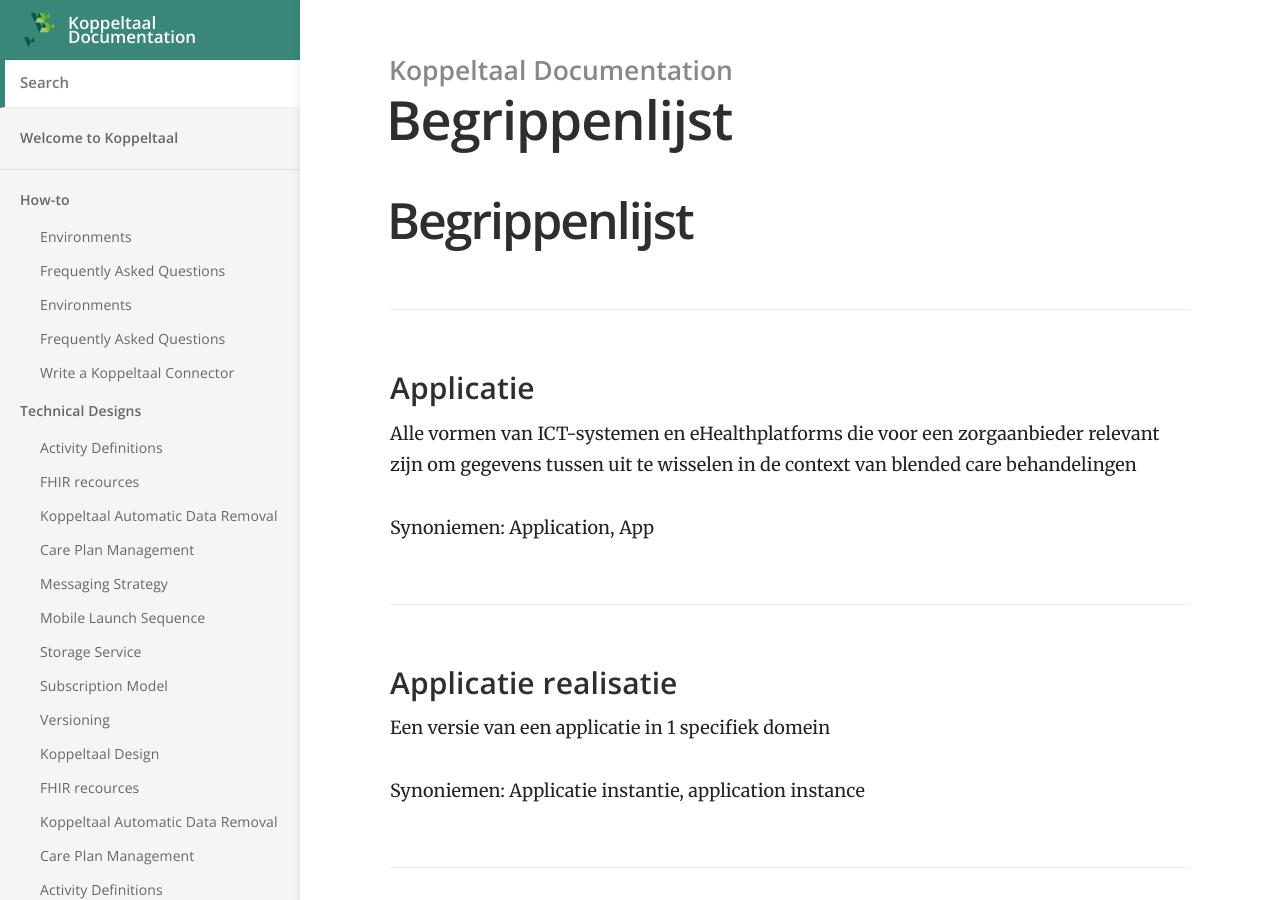
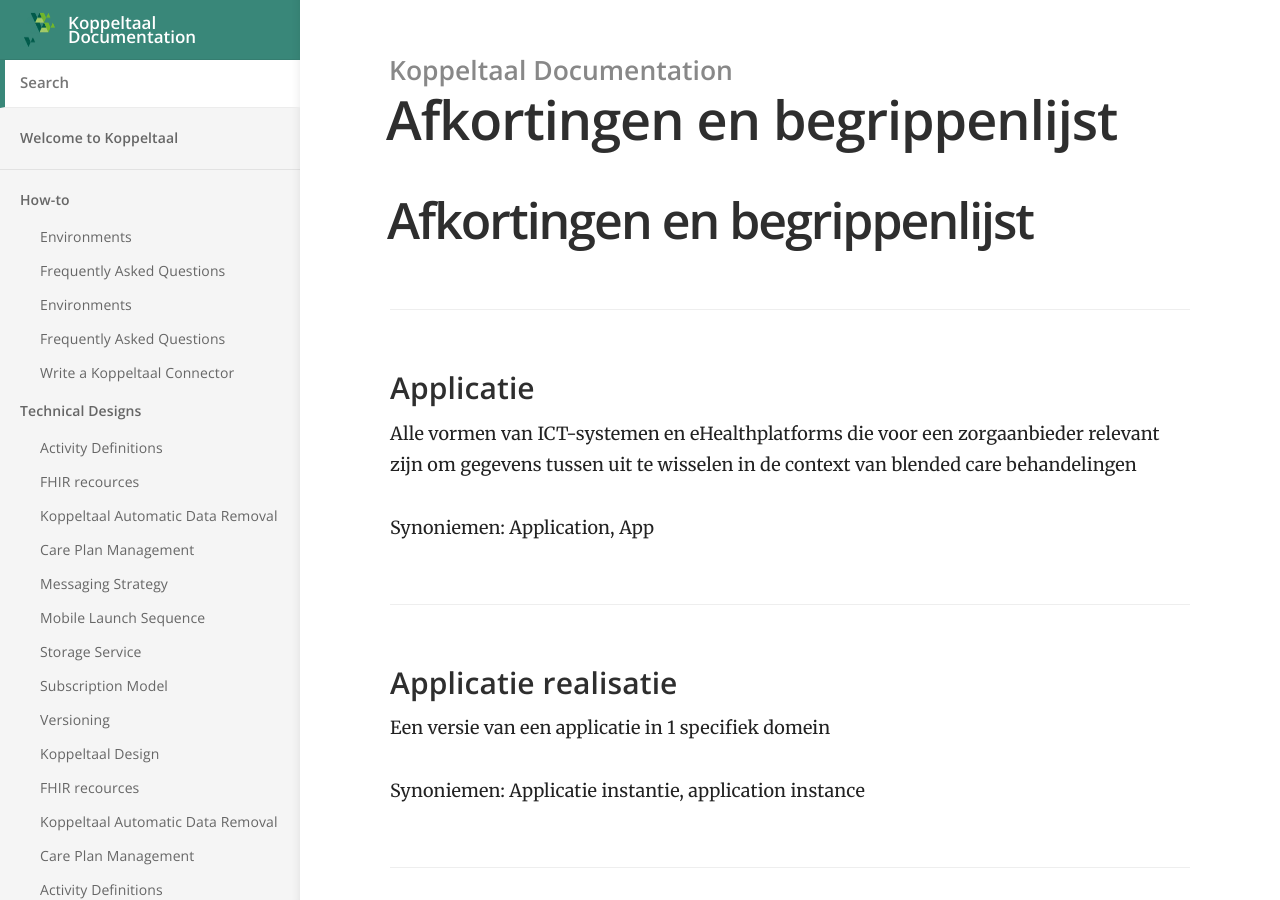
Before and after one commit to Koppeltaal/Koppeltaal-Documentation, a Jekyll site: the page built from woordenlijst.md, in a window 1280 px wide and 900 px high. Built offline with Jekyll 4.4.1, drawn with Linux system fonts in a browser that asks for light colours; our own code applies the rules of GitHub Pages for plain Markdown files.

Commit message:
GitBook: [master] 2 pages modified

```diff
--- a/woordenlijst.md
+++ b/woordenlijst.md
@@ -4,7 +4,7 @@ description: >-
   begrippenlijst vindt je een korte en bondige uitleg van deze terminologie.
 ---
 
-# Begrippenlijst
+# Afkortingen en begrippenlijst
 
 ### Applicatie
 
```
Also changed, not shown: SUMMARY.md (+1 -1 lines).
